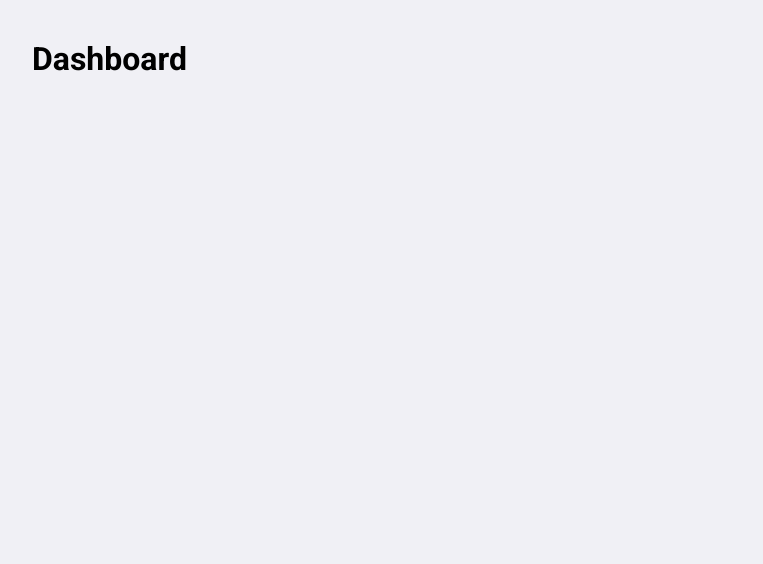
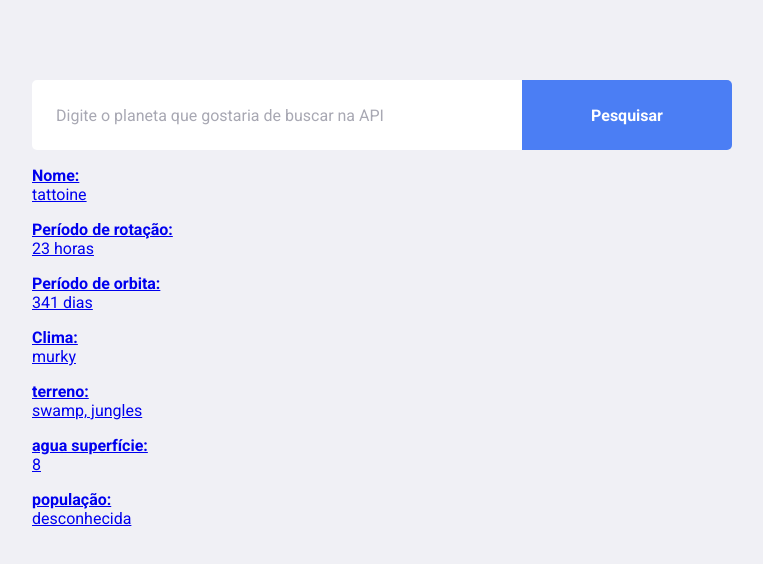
Before and after one commit to DiegoRamires/react-swapi-dev, a React (Create React App) app: page / in a window 1280 px wide. Shown: the top 564 px of the page, without its empty margins (148-911 px from the left). Built offline with nearby package versions, Linux system fonts and the light colour scheme.

Commit message:
feature: add landing page basic markup and style

```diff
--- a/package.json
+++ b/package.json
@@ -10,6 +10,7 @@
     "@types/node": "^12.0.0",
     "@types/react": "^16.9.0",
     "@types/react-dom": "^16.9.0",
+    "polished": "^4.0.3",
     "react": "^16.14.0",
     "react-dom": "^16.14.0",
     "react-router-dom": "^5.2.0",
--- a/src/pages/Dashboard/index.tsx
+++ b/src/pages/Dashboard/index.tsx
@@ -1,7 +1,49 @@
 import React from 'react'
 
+import { Form, ResultSearch } from './styles'
+
 const Dashboard: React.FC = () => {
-  return <h1>Dashboard</h1>
+  return (
+    <>
+      <Form>
+        <input placeholder="Digite o planeta que gostaria de buscar na API" />
+        <button>Pesquisar</button>
+      </Form>
+
+      <ResultSearch>
+        <a href='test'>
+          <p>
+            <strong>Nome:</strong>
+            <span>tattoine</span>
+          </p>
+          <p>
+            <strong>Período de rotação:</strong>
+            <span>23 horas</span>
+          </p>
+          <p>
+            <strong>Período de orbita:</strong>
+            <span>341 dias</span>
+          </p>
+          <p>
+            <strong>Clima:</strong>
+            <span>murky</span>
+          </p>
+          <p>
+            <strong>terreno:</strong>
+            <span>swamp, jungles</span>
+          </p>
+          <p>
+            <strong>agua superfície:</strong>
+            <span>8</span>
+          </p>
+          <p>
+            <strong>população:</strong>
+            <span>desconhecida</span>
+          </p>
+        </a>
+      </ResultSearch>
+    </>
+  )
 }
 
 export default Dashboard
--- /dev/null
+++ b/src/pages/Dashboard/styles.ts
@@ -0,0 +1,45 @@
+import styled from 'styled-components'
+import { shade } from 'polished'
+
+export const Form = styled.form`
+  margin-top: 40px;
+  max-width: 700px;
+
+  display: flex;
+
+  input {
+    flex: 1;
+    height: 70px;
+    padding: 0 24px;
+    border: 0;
+    border-radius: 5px 0 0 5px;
+    color: #3a3a3a;
+
+    &::placeholder {
+      color: #a8a8b3
+    }
+  }
+
+  button {
+    width: 210px;
+    height: 70px;
+    background: #4b7ef4;
+    border-radius: 0px 5px 5px 0px;
+    border: 0;
+    color: #fff;
+    font-weight: bold;
+    transition: background-color 0.2s;
+
+    &:hover {
+      background: ${shade(0.2, '#4b7ef4')}
+    }
+  }
+`
+export const ResultSearch = styled.div`
+  p strong {
+  display: flex;
+  align-items: center;
+  margin-top: 16px
+  }
+
+`
```
Also changed, not shown: 1 other file (tests, documents, lock files or other folders).
